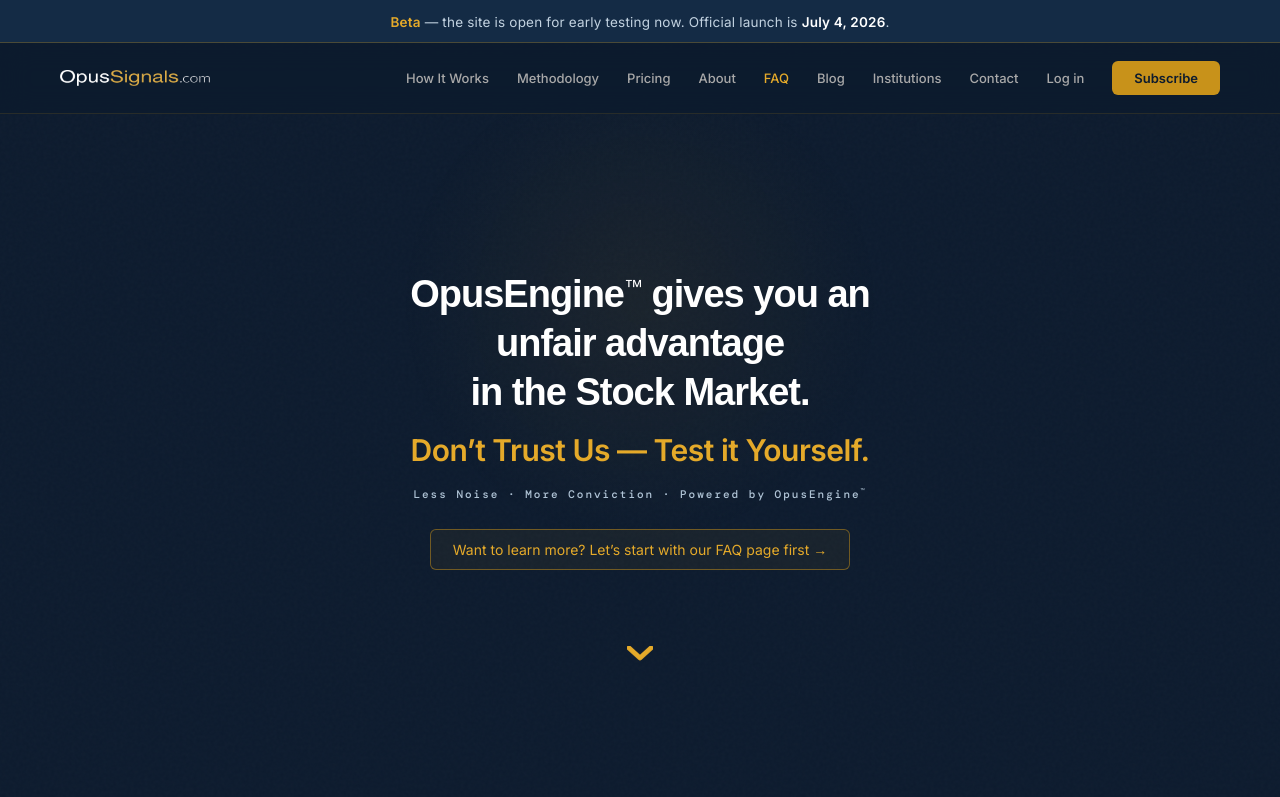
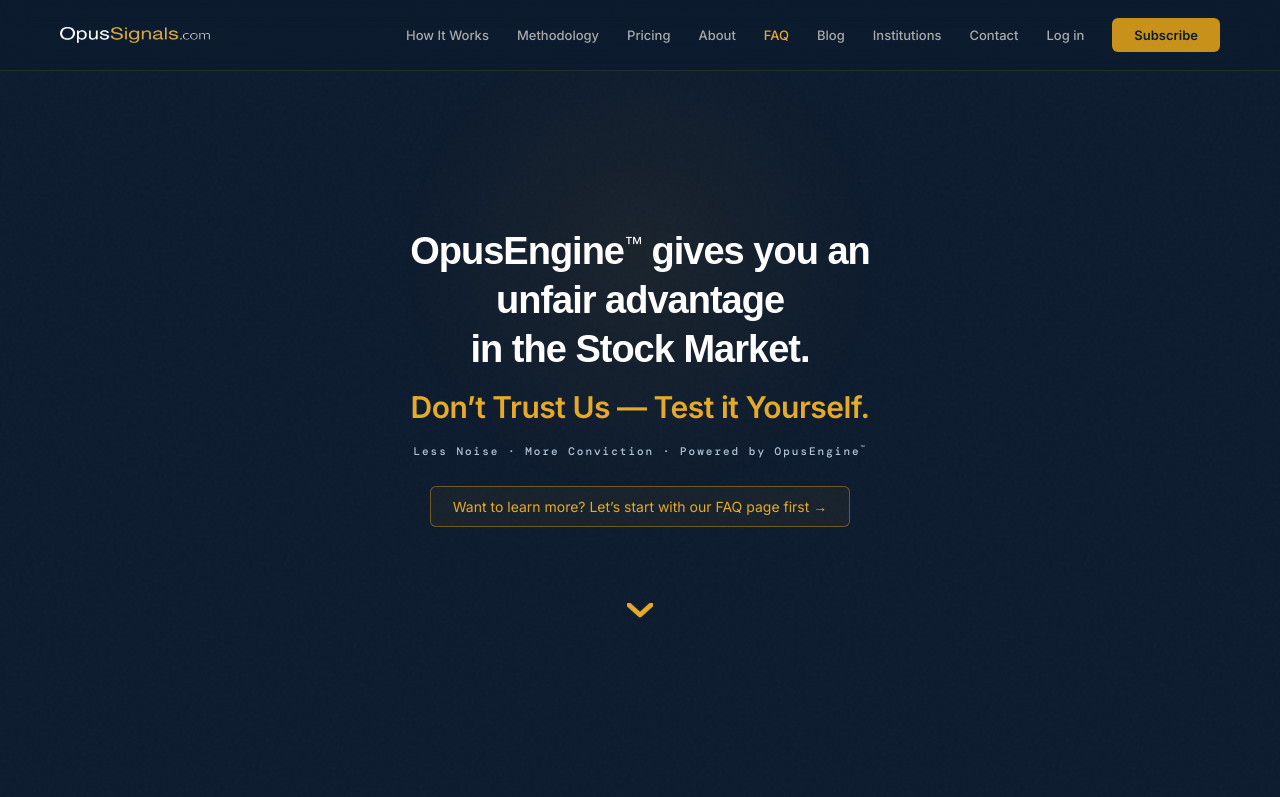
Before and after one commit to hassamhassan/opussignals-ui, a Next.js app: page / in a window 1280 px wide. Shown: the top 797 px of the page. Built offline with nearby package versions, Linux system fonts and the light colour scheme; no server answers; a web font is replaced by a local one.

Commit message:
chore(nav): remove beta/launch banner

```diff
--- a/components/Nav.tsx
+++ b/components/Nav.tsx
@@ -80,34 +80,6 @@
 
   return (
     <>
-      {/* BETA NOTICE BANNER */}
-      <div
-        style={{
-          position: "relative",
-          zIndex: 50,
-          background: "#142B45",
-          borderBottom: "1px solid rgba(200,146,26,.3)",
-          padding: "11px 20px",
-          textAlign: "center",
-        }}
-      >
-        <span
-          style={{
-            fontFamily: "'Inter',sans-serif",
-            fontSize: "13.5px",
-            color: "#C2D2E0",
-            letterSpacing: ".2px",
-          }}
-        >
-          <span style={{ color: "#E5AA2A", fontWeight: 700 }}>Beta</span> &mdash;
-          the site is open for early testing now. Official launch is{" "}
-          <strong style={{ color: "#FFFFFF", fontWeight: 600 }}>
-            July 4, 2026
-          </strong>
-          .
-        </span>
-      </div>
-
       {/* HEADER */}
       <header>
         <div className="logo">
```
